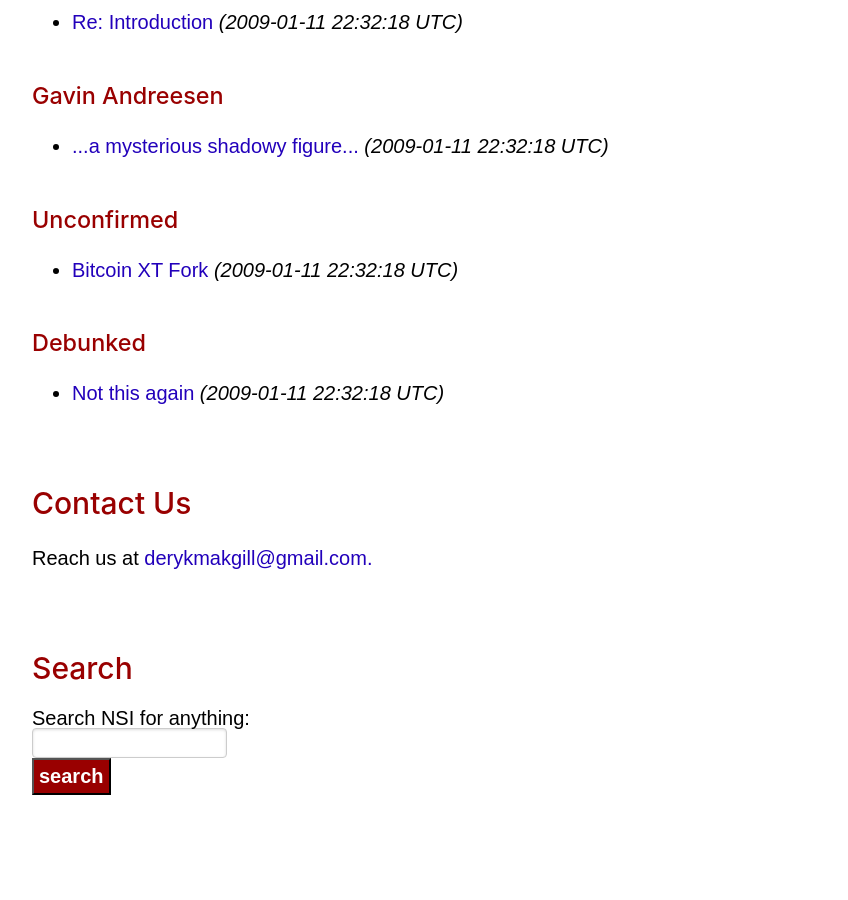
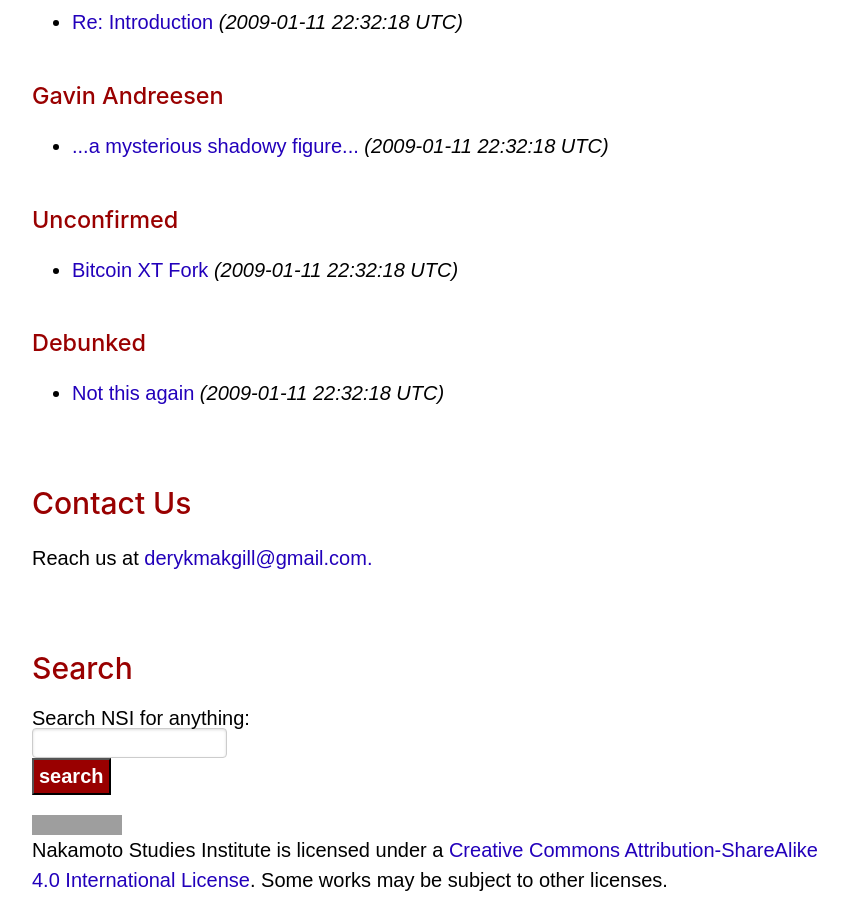
Before and after one commit to nakamotostudies/nakamotostudies.github.io, a Jekyll site: the page built from index.md, in a window 1280 px wide and 900 px high, scrolled down 3034 px. Shown: the whole window, without its empty margins (58-906 px from the left). Built offline with Jekyll 4.4.1, drawn with Linux system fonts in a browser that asks for light colours; before the commit the page ends 3854 px from its top, so only the background shows below that; grey boxes are pictures that could not be loaded.

Commit message:
Update default.html

```diff
--- a/_layouts/default.html
+++ b/_layouts/default.html
@@ -65,6 +65,11 @@ body{max-width:55em;margin:0 auto;padding:5px;font-family:sans-serif;font-size:2
 </form>
 </section>
 
-
+	<div class="text-muted d-sm-flex mt-3">
+      <a class="my-auto" rel="license" href="http://creativecommons.org/licenses/by-sa/4.0/">
+        <img alt="Creative Commons License" style="border-width:0" src="https://licensebuttons.net/l/by-sa/4.0/88x31.png">
+      </a>
+      <span class="ml-sm-3 d-block d-sm-inline"><span xmlns:dct="http://purl.org/dc/terms/" property="dct:title"> Nakamoto Studies Institute</span> is licensed under a <a rel="license" href="http://creativecommons.org/licenses/by-sa/4.0/">Creative Commons Attribution-ShareAlike 4.0 International License</a>. Some works may be subject to other licenses.</span>
+    </div>
 
 </body></html>
```
